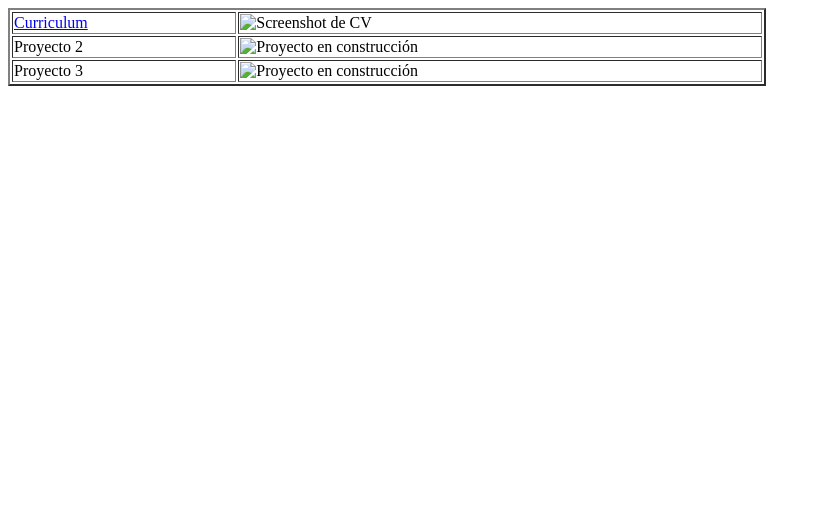
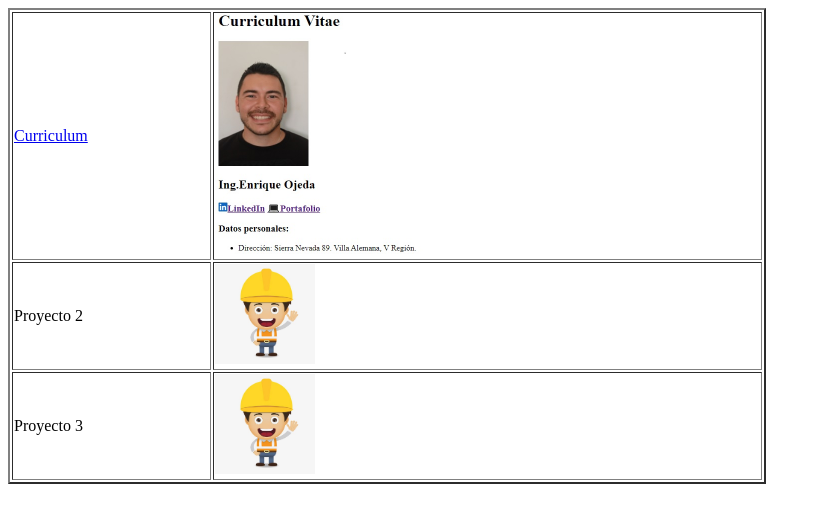
Before and after one commit to enriqueojedao/enriqueojedao.github.io, a plain HTML site: page portafolio.html in a window 1280 px wide. Shown: the whole page, without its empty margins (0-821 px from the left). Drawn offline with Linux system fonts and the light colour scheme.

Commit message:
Change corrige url imagen portafolio.html

```diff
--- a/portafolio.html
+++ b/portafolio.html
@@ -12,15 +12,15 @@
     <table border="2px" width="60%">
         <tr>
             <td><a href="index.html" target="_blank">Curriculum</a></td>
-            <td><img src="./CV Print.jpg" alt="Screenshot de CV" width="210" height="240"></td>
+            <td><img src="./assets/img/CV Print.jpg" alt="Screenshot de CV" width="210" height="240"></td>
         </tr>
         <tr>
             <td>Proyecto 2</td>
-            <td><img src="./En construcción.jpg" alt="Proyecto en construcción" width="100" height="100"></td>
+            <td><img src="./assets/img/En construcción.jpg" alt="Proyecto en construcción" width="100" height="100"></td>
         </tr>
         <tr>
             <td>Proyecto 3</td>
-            <td><img src="./En construcción.jpg" alt="Proyecto en construcción" width="100" height="100"></td>
+            <td><img src="./assets/img/En construcción.jpg" alt="Proyecto en construcción" width="100" height="100"></td>
         </tr>
     </table>
 </body>
```
